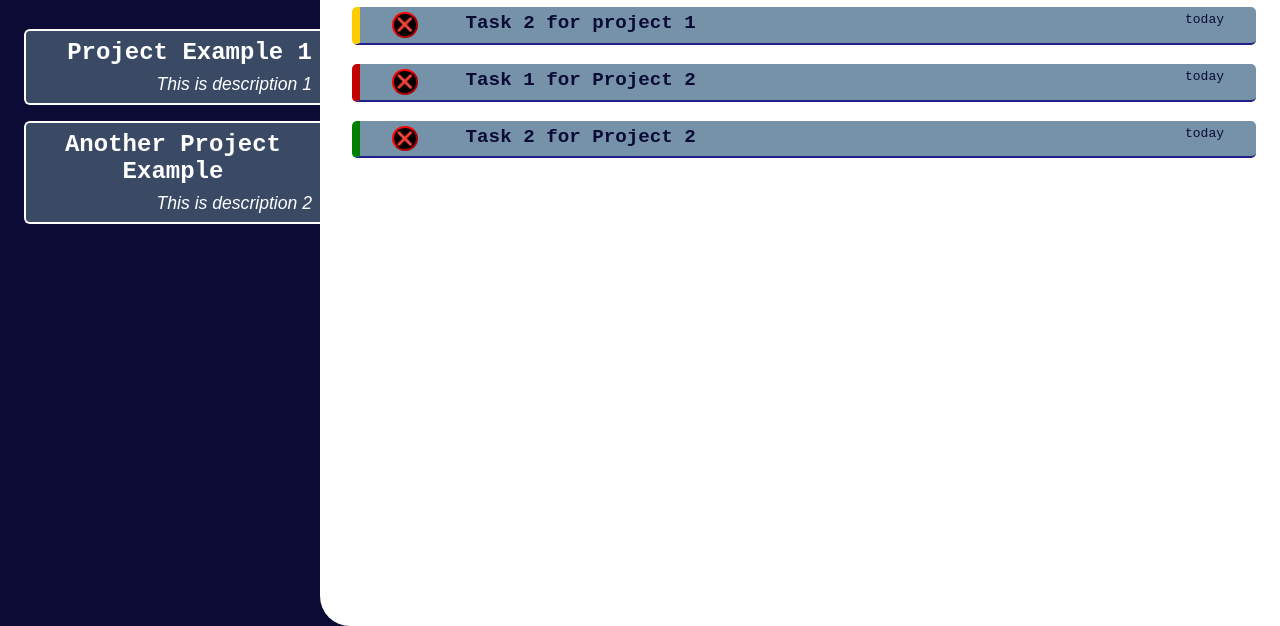
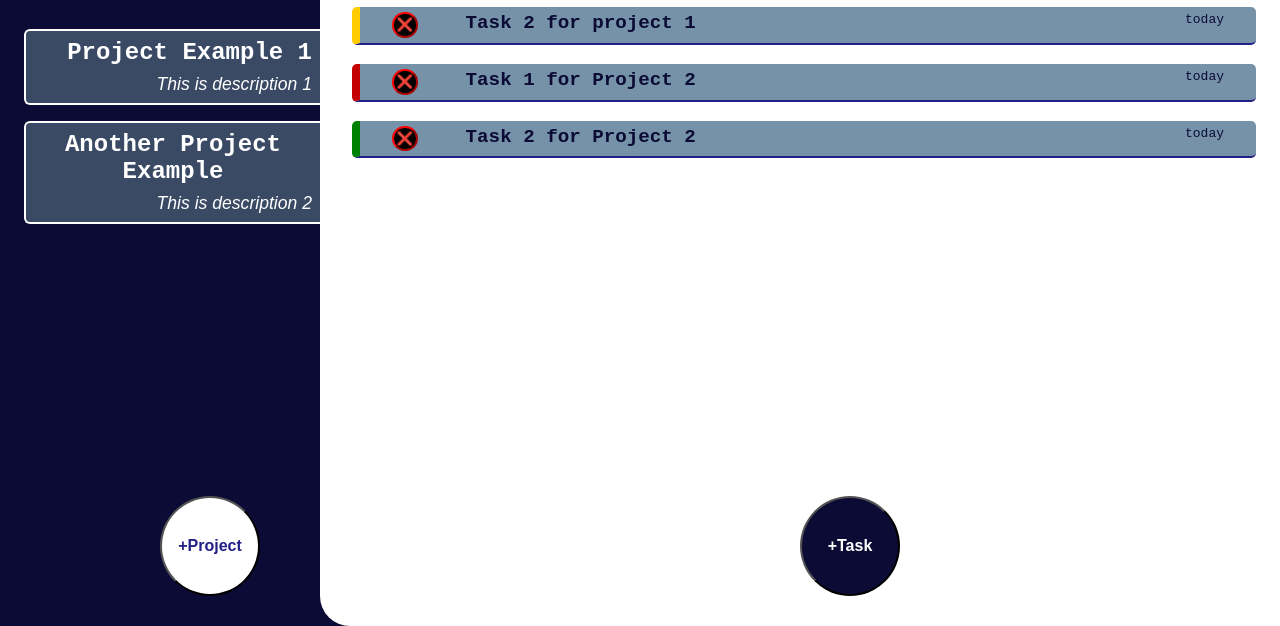
Before and after one commit to roobbs/toDoList, a website built with webpack: page src/index.html in a window 1280 px wide. Shown: the part 174-800 px from the top of the page. Built offline with nearby package versions, Linux system fonts and the light colour scheme.

Commit message:
added +buttons

```diff
--- a/src/functions.js
+++ b/src/functions.js
@@ -87,11 +87,13 @@ export function deployToDos (project,div) {
                 btn.textContent= "✔";
                 btn.classList.add("true");
                 btn.classList.remove("false");
+                container.style.opacity= ".5";
             } else {
                 changeToDoStatus(project.toDos[i]);
                 btn.textContent= "❌";
                 btn.classList.add("false");
                 btn.classList.remove("true");
+                container.style.opacity= "1";
             }
         })
     }
--- a/src/index.html
+++ b/src/index.html
@@ -14,10 +14,12 @@
                     <div class="projectName">All Tasks</div>
             </div>
             <div class="projects"></div>
+            <button class="addProjectBtn">+Project</button>
         </div>
         <div class="content">
             <div class="title">TO DO'S</div>
             <div class="todos"></div>
+            <button class="addTaskBtn">+Task</button>
         </div>
     </main>
 </body>
--- a/src/style.css
+++ b/src/style.css
@@ -30,6 +30,7 @@ body{
     border-top-right-radius: 20px;
     padding: 1.5rem;
     padding-right: 0;
+    position: relative;
 }
 .content{
     background-color: var(--fth-color);
@@ -38,6 +39,29 @@ body{
     border-bottom-left-radius: 30px;
     padding: 1.5rem;
     padding-left: 2rem;
+    position: relative;
+}
+.addTaskBtn, .addProjectBtn{
+    position: absolute;
+    bottom: 4%;
+    left: 50%;
+    border-radius: 50%;
+    height: 100px;
+    width: 100px;
+    font-size: 1rem;
+    font-weight: 600;
+}
+.addProjectBtn{
+    background-color: var(--fth-color);
+    color: var(--snd-color);
+}
+.addTaskBtn{
+    background-color: var(--trd-color);
+    color: var(--fth-color);
+}
+.addProjectBtn:hover, .addTaskBtn:hover{
+    background-color: var(--snd-color);
+    color: var(--fth-color);
 }
 .title{
     font-size: 2rem;
```
Also changed, not shown: dist/index.html, dist/main.js.
